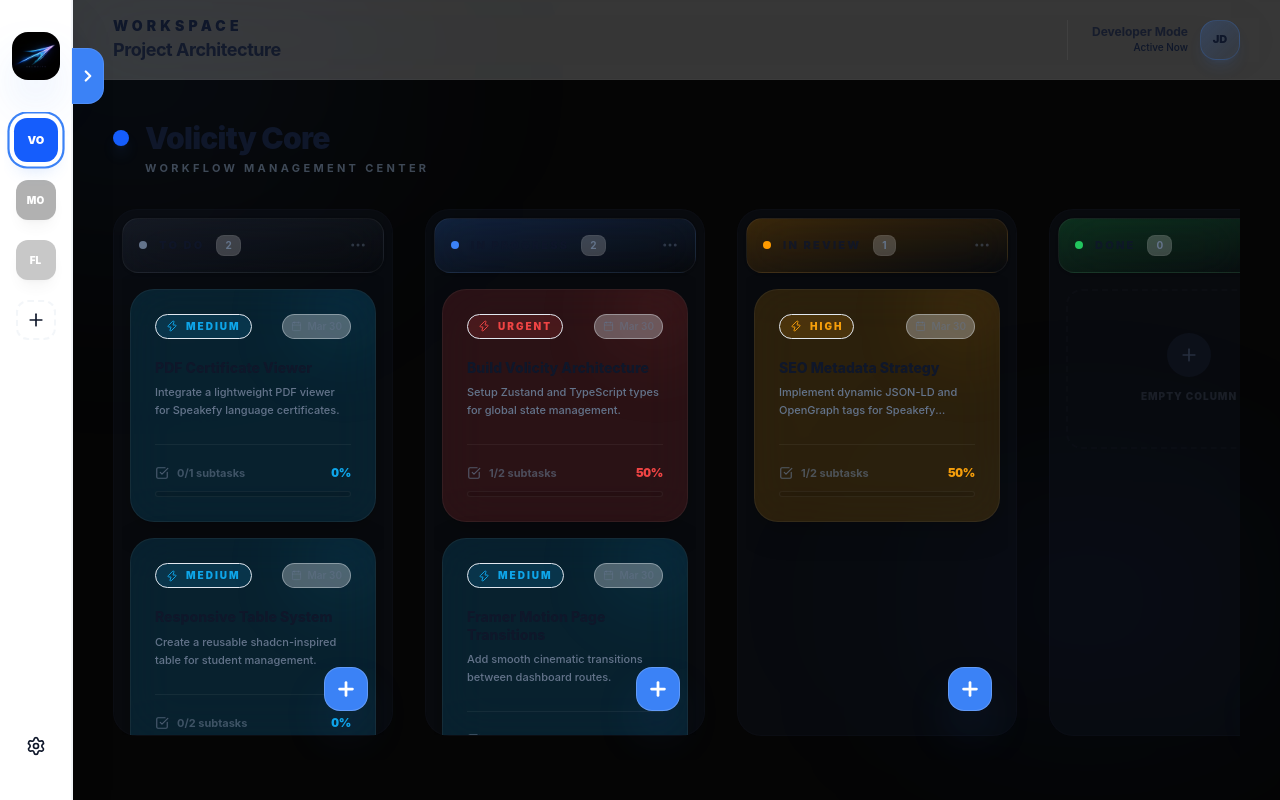
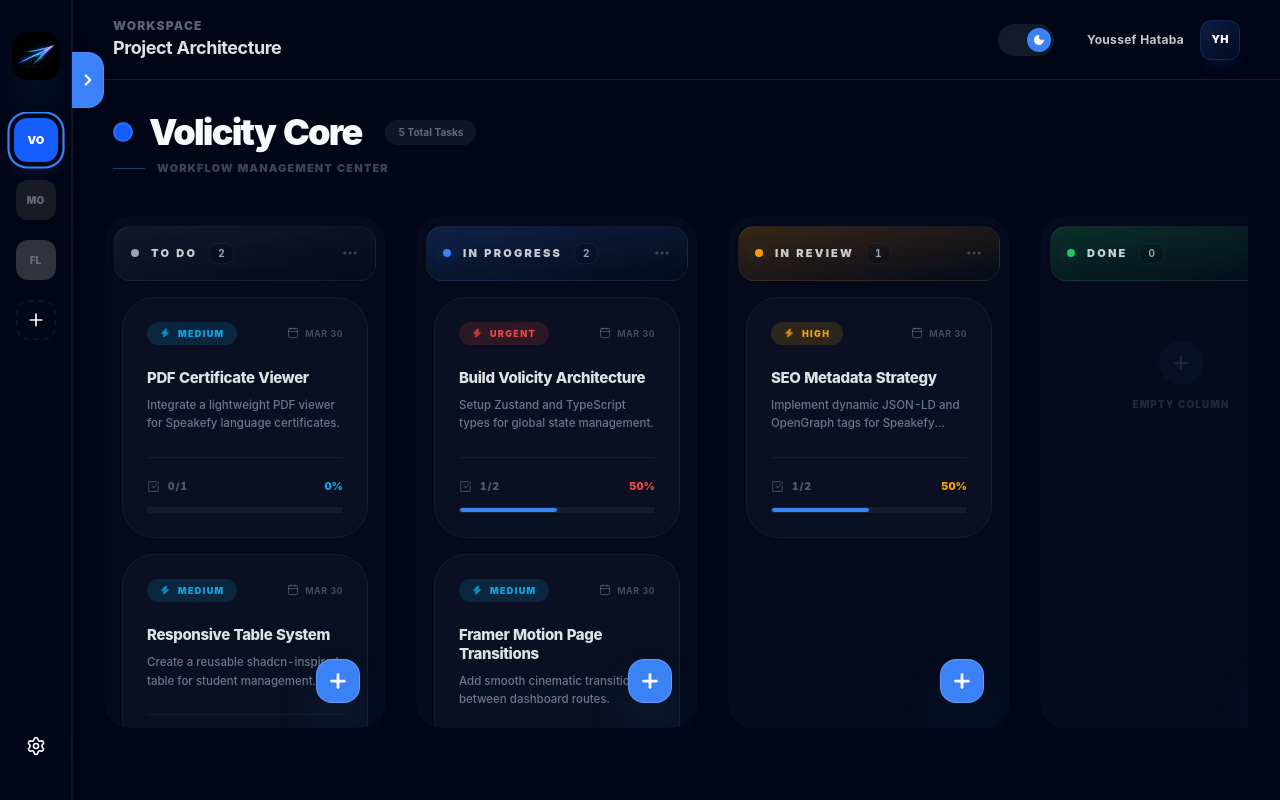
Before and after one commit to youssef-hataba/velocity, a React (Vite) app: page / in a window 1280 px wide. Built offline with nearby package versions, Linux system fonts and the light colour scheme.

Commit message:
dark , light mood

```diff
--- a/src/components/board/Board.tsx
+++ b/src/components/board/Board.tsx
@@ -1,25 +1,20 @@
 import { useBoardStore } from "../../store/useBoardStore";
 import type { Status, Task } from "../../types/board";
 import Column from "./Column";
+import { LayoutGrid } from "lucide-react";
 
 const Board = () => {
-  // Select state from store
   const tasks = useBoardStore((state) => state.tasks);
   const activeProjectId = useBoardStore((state) => state.activeProjectId);
   const projects = useBoardStore((state) => state.projects);
 
-  // Get active project details
   const activeProject = projects.find((p) => p.id === activeProjectId);
-
-  // 1. Filter tasks by active project
   const projectTasks = tasks.filter((task) => task.projectId === activeProjectId);
 
-  // 2. Helper to get tasks by status
   const getTasksByStatus = (status: Status): Task[] => {
     return projectTasks.filter((task) => task.status === status);
   };
 
-  // أضفنا "In Review" هنا ليكون العمود الثالث قبل "Done"
   const COLUMNS: { title: string; status: Status }[] = [
     { title: "To Do", status: "todo" },
     { title: "In Progress", status: "in-progress" },
@@ -29,29 +24,41 @@ const Board = () => {
 
   if (!activeProject) {
     return (
-      <div className="flex items-center justify-center h-full text-muted/50 font-medium italic">
-        Select a project from the sidebar to view the board
+      <div className="flex flex-col items-center justify-center h-full gap-4">
+        <div className="p-6 rounded-3xl bg-steel/5 border border-steel/10">
+          <LayoutGrid size={40} className="text-muted/20 animate-pulse" />
+        </div>
+        <p className="text-muted/50 font-black uppercase tracking-[0.2em] text-[10px]">
+          Select a project to initiate workflow
+        </p>
       </div>
     );
   }
 
   return (
-    <div className="h-full flex flex-col gap-8">
-      {/* Board Header Info */}
-      <header className="flex flex-col gap-1 shrink-0">
+    <div className="h-full flex flex-col gap-10">
+      <header className="flex flex-col gap-2 shrink-0 px-2">
         <div className="flex items-center gap-4">
-          <div className={`w-4 h-4 rounded-full ${activeProject.color} shadow-lg shadow-primary/20`} />
-          <h2 className="text-3xl font-black tracking-tight text-foreground">
+          <div
+            className={`w-5 h-5 rounded-full ${activeProject.color} shadow-[0_0_15px_rgba(var(--color-primary),0.4)] border-2 border-white/20 dark:border-white/10`}
+          />
+          <h2 className="text-4xl font-black tracking-tighter text-foreground drop-shadow-sm">
             {activeProject.name}
           </h2>
+          <span className="ml-2 px-3 py-1 rounded-full bg-steel/10 dark:bg-steel/40 text-muted/60 text-[10px] font-bold border border-steel/10">
+            {projectTasks.length} Total Tasks
+          </span>
         </div>
-        <p className="text-muted/60 text-[11px] font-bold uppercase tracking-[0.3em] px-8">
-          Workflow Management Center
-        </p>
+
+        <div className="flex items-center gap-3">
+          <div className="h-px w-8 bg-primary/40" />
+          <p className="text-muted/40 dark:text-muted-foreground/30 text-[11px] font-black uppercase tracking-widest">
+            Workflow Management Center
+          </p>
+        </div>
       </header>
 
-      {/* Columns Container */}
-      <div className="flex-1 flex gap-8 overflow-x-auto pb-6 custom-scrollbar scroll-smooth">
+      <div className="flex-1 flex gap-8 overflow-x-auto pb-10 pr-10 custom-scrollbar scroll-smooth items-start">
         {COLUMNS.map((col) => (
           <Column
             key={col.status}
--- a/src/components/board/TaskCard.tsx
+++ b/src/components/board/TaskCard.tsx
@@ -7,34 +7,33 @@ interface TaskCardProps {
   onClick: (task: Task) => void;
 }
 
-// --- Helper for Dynamic Card & Accent Colors ---
 const getPriorityConfig = (priority: Priority) => {
   const configs: Record<Priority, { bg: string; text: string; ring: string; glow: string; icon: string }> = {
     urgent: {
-      bg: "bg-urgent/15", // Red
+      bg: "bg-urgent/10 dark:bg-urgent/15",
       text: "text-urgent",
-      ring: "group-hover:ring-urgent/30",
+      ring: "group-hover:border-urgent/30 dark:group-hover:border-urgent/50",
       glow: "from-urgent/20",
       icon: "text-urgent"
     },
     high: {
-      bg: "bg-high/15", // Orange/Amber
+      bg: "bg-high/10 dark:bg-high/15",
       text: "text-high",
-      ring: "group-hover:ring-high/30",
+      ring: "group-hover:border-high/30 dark:group-hover:border-high/50",
       glow: "from-high/20",
       icon: "text-high"
     },
     medium: {
-      bg: "bg-medium/15", // Sky Blue
+      bg: "bg-medium/10 dark:bg-medium/15",
       text: "text-medium",
-      ring: "group-hover:ring-medium/30",
+      ring: "group-hover:border-medium/30 dark:group-hover:border-medium/50",
       glow: "from-medium/20",
       icon: "text-medium"
     },
     low: {
-      bg: "bg-low/15", // Purple
+      bg: "bg-low/10 dark:bg-low/15",
       text: "text-low",
-      ring: "group-hover:ring-low/30",
+      ring: "group-hover:border-low/30 dark:group-hover:border-low/50",
       glow: "from-low/20",
       icon: "text-low"
     },
@@ -42,12 +41,9 @@ const getPriorityConfig = (priority: Priority) => {
   return configs[priority];
 };
 
-// --- Main Component ---
 const TaskCard = ({ task, onClick }: TaskCardProps) => {
-  // 1. Get visual config based on priority
   const config = getPriorityConfig(task.priority);
 
-  // 2. Calculate progress
   const totalSubTasks = task.subTasks.length;
   const completedSubTasks = task.subTasks.filter((st) => st.isCompleted).length;
   const progressPercentage = totalSubTasks > 0
@@ -58,70 +54,68 @@ const TaskCard = ({ task, onClick }: TaskCardProps) => {
     <motion.div
       layoutId={task.id}
       onClick={() => onClick(task)}
-      whileHover={{ y: -6, scale: 1.015 }}
-      whileTap={{ scale: 0.985 }}
-      initial={{ opacity: 0, y: 15 }}
+      whileHover={{ y: -5, scale: 1.01 }}
+      whileTap={{ scale: 0.98 }}
+      initial={{ opacity: 0, y: 10 }}
       animate={{ opacity: 1, y: 0 }}
-      // Updated cinematic classes for better glass and colors
       className={`
-        relative group p-6 rounded-3xl cursor-pointer
-        backdrop-blur-xl border border-white/5
-        shadow-[0_8px_32px_0_rgba(0,0,0,0.2)]
-        transition-all duration-300 overflow-hidden select-none
-        bg-card/40 ${config.ring} group-hover:ring-1 group-hover:shadow-cinematic
-        ${config.bg}
+        relative group p-6 rounded-[2rem] cursor-pointer
+        transition-all duration-500 overflow-hidden select-none
+        bg-card/40 dark:bg-card/20 backdrop-blur-md
+        border border-black/5 dark:border-white/5
+        shadow-sm hover:shadow-cinematic
+        ${config.ring} hover:border-opacity-100
       `}
     >
-      {/* 3. Deep Cinematic Glow on Hover */}
-      <div className={`absolute -right-6 -top-6 w-24 h-24 bg-linear-to-br ${config.glow} to-transparent rounded-full blur-2xl group-hover:w-32 group-hover:h-32 transition-all duration-500`} />
-      <div className={`absolute left-1/2 bottom-0 w-2/3 h-1 ${config.glow} blur-lg group-hover:opacity-100 opacity-50 transition-opacity`} />
+      {/* Cinematic Glows - مخففة في اللايت مود وقوية في الدارك */}
+      <div className={`absolute -right-8 -top-8 w-28 h-28 bg-linear-to-br ${config.glow} to-transparent rounded-full blur-2xl opacity-0 group-hover:opacity-100 transition-opacity duration-700`} />
 
-      {/* 4. Priority Badge */}
-      <header className="flex justify-between items-start mb-5 relative z-10">
-        <div className={`flex items-center gap-2 px-2.5 py-1 rounded-full ${config.bg} border ${config.ring}`}>
-          <Zap size={12} className={config.icon} />
-          <span className={`text-[10px] font-black uppercase tracking-[0.2em] ${config.text}`}>
+      {/* Priority Badge & Date */}
+      <header className="flex justify-between items-center mb-6 relative z-10">
+        <div className={`flex items-center gap-2 px-3 py-1 rounded-xl ${config.bg} border border-transparent group-hover:border-current transition-colors duration-500`}>
+          <Zap size={10} className={`${config.icon} fill-current opacity-80`} />
+          <span className={`text-[9px] font-black uppercase tracking-[0.15em] ${config.text}`}>
             {task.priority}
           </span>
         </div>
 
-        {/* Date */}
-        <div className="flex items-center gap-1.5 text-muted/50 text-[10px] font-semibold bg-secondary/30 px-2 py-1 rounded-full border border-border/40">
-          <Calendar size={11} className="text-muted/60" />
+        <div className="flex items-center gap-1.5 text-muted/40 text-[9px] font-bold uppercase tracking-wider">
+          <Calendar size={12} />
           {new Date(task.createdAt).toLocaleDateString(undefined, { month: 'short', day: 'numeric' })}
         </div>
       </header>
 
-      {/* 5. Title & Description */}
-      <div className="relative z-10 space-y-2 mb-6">
-        <h3 className="text-sm font-extrabold leading-tight group-hover:text-primary transition-colors line-clamp-2">
+      {/* Content Area */}
+      <div className="relative z-10 mb-6 space-y-2">
+        <h3 className="text-[15px] font-extrabold leading-tight tracking-tight text-foreground/90 group-hover:text-primary transition-colors duration-300">
           {task.title}
         </h3>
-        <p className="text-[11px] text-muted leading-relaxed font-medium line-clamp-2">
+        <p className="text-[11.5px] text-muted/70 leading-relaxed font-medium line-clamp-2">
           {task.description}
         </p>
       </div>
 
-      {/* 6. Cinematic Progress Section */}
-      <footer className="pt-5 border-t border-white/5 relative z-10">
-        <div className="flex justify-between items-end mb-2.5">
-          <div className="flex items-center gap-2 text-muted/60">
-            <CheckSquare size={14} className="text-muted/70" />
-            <span className="text-[11px] font-bold">{completedSubTasks}/{totalSubTasks} subtasks</span>
+      {/* Progress Footer */}
+      <footer className="relative z-10 pt-5 border-t border-black/5 dark:border-white/5">
+        <div className="flex justify-between items-center mb-3">
+          <div className="flex items-center gap-2 text-muted/50">
+            <CheckSquare size={13} className="opacity-70" />
+            <span className="text-[10px] font-black uppercase tracking-widest">{completedSubTasks}/{totalSubTasks}</span>
           </div>
-          <span className={`text-xs font-black ${config.text} tabular-nums tracking-tight`}>
+          <span className={`text-[11px] font-black ${config.text} tabular-nums`}>
             {progressPercentage}%
           </span>
         </div>
 
-          <div className="w-full bg-black/10 h-1.5 rounded-full overflow-hidden p-0.5 border border-white/5">
-            <motion.div
-              initial={{ width: 0 }}
-              animate={{ width: `${progressPercentage}%` }}
-              transition={{ duration: 1, ease: "circOut" }}
-              className={`h-full bg-linear-to-r from-primary to-${config.text.split('-')[1]} rounded-full shadow-[0_0_12px_rgba(59,130,246,0.5)]`}
-            />
-          </div>
+        {/* Cinematic Progress Bar */}
+        <div className="w-full bg-black/5 dark:bg-white/5 h-1.5 rounded-full overflow-hidden p-[1px]">
+          <motion.div
+            initial={{ width: 0 }}
+            animate={{ width: `${progressPercentage}%` }}
+            transition={{ duration: 1.2, ease: [0.22, 1, 0.36, 1] }}
+            className={`h-full rounded-full bg-primary shadow-[0_0_10px_rgba(59,130,246,0.3)] dark:shadow-[0_0_15px_rgba(59,130,246,0.5)]`}
+          />
+        </div>
       </footer>
     </motion.div>
   );
--- /dev/null
+++ b/src/components/layout/ThemeToggle.tsx
@@ -0,0 +1,48 @@
+import { motion } from "framer-motion";
+import { Sun, Moon } from "lucide-react";
+import { useEffect, useState } from "react";
+
+export const ThemeToggle = () => {
+  const [isDark, setIsDark] = useState(() => {
+    const savedTheme = localStorage.getItem("theme");
+    return savedTheme ? savedTheme === "dark" : true;
+  });
+
+  useEffect(() => {
+    const root = window.document.documentElement;
+
+    if (isDark) {
+      root.classList.add("dark");
+      localStorage.setItem("theme", "dark");
+      root.style.colorScheme = "dark";
+    } else {
+      root.classList.remove("dark");
+      localStorage.setItem("theme", "light");
+      root.style.colorScheme = "light";
+    }
+  }, [isDark]);
+
+  return (
+    <button
+      onClick={() => setIsDark(!isDark)}
+      className="relative w-14 h-8 rounded-full bg-surface border border-steel/20 p-1 flex items-center cursor-pointer overflow-hidden shadow-inner focus:outline-none"
+    >
+      <motion.div
+        animate={{
+          x: isDark ? 24 : 0,
+          backgroundColor: isDark ? "#3b82f6" : "#f59e0b"
+        }}
+        transition={{ type: "spring", stiffness: 500, damping: 30 }}
+        className="w-6 h-6 rounded-full flex items-center justify-center text-white z-10 shadow-md"
+      >
+        {isDark ? (
+          <Moon size={12} fill="currentColor" className="text-white" />
+        ) : (
+          <Sun size={12} fill="currentColor" className="text-white" />
+        )}
+      </motion.div>
+
+      <div className="absolute inset-0 bg-linear-to-r from-amber-500/5 to-blue-500/5 opacity-50" />
+    </button>
+  );
+};
--- a/src/components/sidebar/Sidebar.tsx
+++ b/src/components/sidebar/Sidebar.tsx
@@ -35,7 +35,7 @@ const Sidebar = () => {
             exit={{ opacity: 0, scale: 0.8, x: -10 }}
             whileHover={{ x: 5 }}
             onClick={() => false}
-            className="absolute left-18 top-12 z-50 h-14 w-8 bg-primary rounded-r-2xl text-white shadow-[10px_0_30px_rgba(var(--primary),0.3)] flex items-center justify-center transition-all cursor-pointer border-y border-r border-white/10"
+            className="absolute left-18 top-13 z-50 h-14 w-8 bg-primary rounded-r-2xl text-white shadow-[10px_0_30px_rgba(var(--primary),0.3)] flex items-center justify-center transition-all cursor-pointer border-y border-r border-white/10"
           >
             <ChevronRight size={18} strokeWidth={3} />
           </motion.button>
--- a/src/index.css
+++ b/src/index.css
@@ -1,138 +1,97 @@
 @import "tailwindcss";
 
+/* 1. إعداد الـ Dark Mode يدوياً لضمان التوافق التام */
+@custom-variant dark (&:where(.dark, .dark *));
+
 @theme {
-  /* Core Colors */
-  --color-background: light-dark(#ffffff, #0f172a);
-  --color-foreground: light-dark(#0f172a, #f8fafc);
+  /* --- Light Mode Core (Ice Blue Aesthetic) --- */
+  --color-background: #e0e7ff; /* لبني باهت مريح للعين */
+  --color-foreground: #1e293b;
 
-  /* Grayscale / Cinematic Greys */
-  --color-surface: #121826;     /* رصاصي عميق للخلفيات */
-  --color-steel: #272f3f;       /* رصاصي معدني للحدود والعناصر */
+  --color-surface: #f8fafc;     /* أفتح قليلاً من الخلفية للـ Sections */
+  --color-steel: #cbd5e1;       /* رمادي مزرق للحدود */
   --color-faint: #64748b;
 
-  --color-card: light-dark(#ffffff, #1e293b);
-  --color-card-foreground: light-dark(#1e293b, #f1f5f9);
+  --color-card: #ffffff;
+  --color-card-foreground: #1e293b;
 
   --color-primary: #3b82f6;
   --color-primary-hover: #2563eb;
   --color-primary-foreground: #ffffff;
 
-  --color-secondary: light-dark(#f1f5f9, #334155);
-  --color-secondary-foreground: light-dark(#475569, #f8fafc);
+  --color-secondary: #e2e8f0;
+  --color-secondary-foreground: #475569;
 
-  /* Semantic Priorities */
+  /* Semantic Colors */
   --color-urgent: #ef4444;
   --color-high: #f59e0b;
   --color-medium: #0ea5e9;
   --color-low: #a855f7;
 
-  /* UI Feedback & States */
+  /* Feedback States */
   --color-success: #22c55e;
   --color-warning: #facc15;
   --color-info: #3b82f6;
 
-  /* Layout Elements */
-  --color-border: light-dark(#e2e8f0, #1e293b);
-  --color-input: light-dark(#f8fafc, #0f172a);
+  /* Layout & Typography */
+  --color-border: #e2e8f0;
+  --color-input: #f8fafc;
   --color-ring: #3b82f6;
+  --color-muted: #64748b;
 
-  /* Typography States */
-  --color-muted: light-dark(#64748b, #94a3b8);
+  --color-popover: #ffffff;
+  --color-popover-foreground: #1e293b;
 
-  /* Popover & Tooltip Colors */
-  --color-popover: light-dark(#ffffff, #1a1f2e); /* Slightly lighter than background */
-  --color-popover-foreground: light-dark(#0f172a, #f8fafc);
-
-  /* Custom Shadows & Radius */
+  /* Effects */
   --radius-xl: 0.75rem;
   --radius-2xl: 1rem;
-  --shadow-cinematic: 0 10px 15px -3px rgba(0, 0, 0, 0.1), 0 4px 6px -2px rgba(0, 0, 0, 0.05);
+  --shadow-cinematic: 0 20px 50px -12px rgba(0, 0, 0, 0.08), 0 0 20px rgba(59, 130, 246, 0.03);
+  --shadow-glow: 0 0 15px rgba(59, 130, 246, 0.3);
 }
 
 @layer base {
-  *,
-  ::after,
-  ::before {
-    @apply border-border;
+  /* 2. Manual Dark Mode Overrides */
+  .dark {
+    --color-background: #020617; /* Midnight Navy */
+    --color-foreground: #f8fafc;
+    --color-surface: #0f172a;
+    --color-steel: #272f3f;
+    --color-faint: #94a3b8;
+    --color-card: #1e293b;
+    --color-card-foreground: #f1f5f9;
+    --color-secondary: #334155;
+    --color-secondary-foreground: #f8fafc;
+    --color-border: #1e293b;
+    --color-input: #0f172a;
+    --color-muted: #94a3b8;
+    --color-popover: #1a1f2e;
+    --color-popover-foreground: #f8fafc;
+
+    /* Dark Shadow Tuning */
+    --shadow-cinematic: 0 20px 50px -12px rgba(0, 0, 0, 0.5), 0 0 20px rgba(59, 130, 246, 0.05);
+  }
+
+  *, ::after, ::before {
+    @apply border-border transition-colors duration-500 ease-in-out;
   }
 
   body {
-    color-scheme: light dark;
-    @apply bg-background text-foreground transition-colors duration-300 antialiased;
+    @apply bg-background text-foreground antialiased selection:bg-primary/20;
+    font-feature-settings: "cv02", "cv03", "cv04", "tnum";
   }
 }
 
 @layer utilities {
+  /* Glassmorphism Styles */
   .glass {
     @apply bg-card/60 backdrop-blur-lg border border-white/5;
   }
-}
 
-@layer utilities {
-  /* تخصيص الـ Scrollbar للأجهزة التي تدعم الـ Webkit (Chrome, Safari, Edge) */
-  .custom-scrollbar::-webkit-scrollbar {
-    width: 5px; /* عرض نحيف جداً وسينمائي */
-    height: 5px;
-  }
-
-  .custom-scrollbar::-webkit-scrollbar-track {
-    background: transparent; /* التراك شفاف تماماً عشان ما يخربش الـ Glassmorphism */
-  }
-
-  .custom-scrollbar::-webkit-scrollbar-thumb {
-    background: rgba(255, 255, 255, 0.05); /* لون خفيف جداً في البداية */
-    border-radius: 20px;
-    transition: all 0.3s ease;
-  }
-
-  /* يظهر بوضوح أكتر لما المستخدم يقرب الماوس من منطقة السكرول */
-  .custom-scrollbar:hover::-webkit-scrollbar-thumb {
-    background: rgba(59, 130, 246, 0.2); /* أزرق خفيف يتماشى مع الهوية */
-    box-shadow: 0 0 10px rgba(59, 130, 246, 0.1);
-  }
-
-  .custom-scrollbar::-webkit-scrollbar-thumb:hover {
-    background: rgba(59, 130, 246, 0.5) !important; /* يلمع أكتر عند اللمس */
-  }
-
-  /* لمتصفح Firefox */
-  .custom-scrollbar {
-    scrollbar-width: thin;
-    scrollbar-color: rgba(255, 255, 255, 0.1) transparent;
-  }
-
-  .custom-scrollbar::-webkit-scrollbar-thumb {
-    background: transparent; /* مخفي تماماً */
-  }
-
-  .custom-scrollbar:hover::-webkit-scrollbar-thumb {
-    background: rgba(255, 255, 255, 0.1); /* يظهر بهدوء عند الـ Hover */
-  }
-}
-
-@layer utilities {
-  /* 1. Hide scrollbar but allow scrolling (used for the project rail) */
-  .no-scrollbar::-webkit-scrollbar {
-    display: none;
-  }
-  .no-scrollbar {
-    -ms-overflow-style: none; /* IE and Edge */
-    scrollbar-width: none; /* Firefox */
-  }
-
-  /* 2. Professional Cinematic Shadow (Deep floating effect) */
-  .shadow-cinematic {
-    box-shadow:
-      0 20px 50px -12px rgba(0, 0, 0, 0.5),
-      0 0 20px rgba(59, 130, 246, 0.05);
-  }
-
-  /* 3. Smooth Glassmorphism with variable intensity */
   .glass-premium {
     @apply bg-card/20 backdrop-blur-2xl border border-white/[0.03] shadow-2xl;
   }
 
-  /* 4. Text and Background subtle glows */
+  /* Glow Effects */
   .text-glow {
     text-shadow: 0 0 15px rgba(59, 130, 246, 0.3);
   }
@@ -141,13 +100,45 @@
     background: radial-gradient(circle at center, rgba(59, 130, 246, 0.15) 0%, transparent 70%);
   }
 
-  /* 5. Custom Tooltip Indicator (The little arrow) */
-  .tooltip-arrow {
-    @apply absolute top-1/2 -left-1 -translate-y-1/2 w-2 h-2 bg-popover border-l border-b border-border rotate-45;
+  /* Custom Professional Scrollbar */
+  .custom-scrollbar::-webkit-scrollbar {
+    width: 6px;
+    height: 6px;
+  }
+
+  .custom-scrollbar::-webkit-scrollbar-track {
+    background: transparent;
+  }
+
+  .custom-scrollbar::-webkit-scrollbar-thumb {
+    background: rgba(148, 163, 184, 0.2);
+    border-radius: 20px;
+    border: 2px solid transparent;
+    background-clip: content-box;
+  }
+
+  .dark .custom-scrollbar::-webkit-scrollbar-thumb {
+    background: rgba(255, 255, 255, 0.05);
+    background-clip: content-box;
+  }
+
+  .custom-scrollbar:hover::-webkit-scrollbar-thumb {
+    background: rgba(59, 130, 246, 0.4);
+    background-clip: content-box;
+  }
+
+  /* Utility to hide scrollbar */
+  .no-scrollbar::-webkit-scrollbar {
+    display: none;
+  }
+  .no-scrollbar {
+    -ms-overflow-style: none;
+    scrollbar-width: none;
   }
 }
 
+/* Typography & Alignment */
 .workspace-initials {
   @apply tracking-tighter leading-none flex items-center justify-center;
-  font-feature-settings: "tnum", "lnum"; /* Ensures numbers and letters align perfectly */
+  font-feature-settings: "tnum", "lnum";
 }
--- a/src/main.tsx
+++ b/src/main.tsx
@@ -3,27 +3,18 @@ import { createRoot } from "react-dom/client";
 import "./index.css";
 import Board from "./components/board/Board";
 import Sidebar from "./components/sidebar/Sidebar";
+import { ThemeToggle } from "./components/layout/ThemeToggle";
 
 createRoot(document.getElementById("root")!).render(
   <StrictMode>
-    {/* Global Application Container */}
-    <div className="flex h-screen w-full overflow-hidden bg-[#050505] text-foreground font-sans selection:bg-primary/30">
+    <div className="flex h-screen w-full overflow-hidden bg-background text-foreground font-sans selection:bg-primary/30 transition-all duration-700">
+      <Sidebar />
+      <main className="relative z-10 flex-1 flex flex-col min-w-0 h-full overflow-hidden">
+        <header className="h-20 border-b border-steel/10 dark:border-steel/60 flex items-center px-10 justify-between shrink-0
+          bg-white/10 dark:bg-background/40 backdrop-blur-3xl shadow-sm dark:shadow-none transition-all">
 
-      {/* Background Cinematic Glows */}
-      <div className="fixed inset-0 pointer-events-none z-0">
-        <div className="absolute top-[-10%] left-[-10%] w-[40%] h-[40%] rounded-full bg-primary/5 blur-[120px]" />
-        <div className="absolute bottom-[10%] right-[0%] w-[30%] h-[30%] rounded-full bg-blue-600/5 blur-[100px]" />
-      </div>
-
-      <Sidebar />
-
-      {/* Main Content Area */}
-      <main className="relative z-10 flex-1 flex flex-col min-w-0 h-full overflow-hidden">
-
-        {/* Global Header */}
-        <header className="h-20 border-b border-white/3 flex items-center px-10 justify-between shrink-0 bg-background/20 backdrop-blur-2xl">
           <div className="flex flex-col">
-            <h1 className="text-sm font-black uppercase tracking-[0.3em] text-muted-foreground/50">
+            <h1 className="text-xs font-black uppercase tracking-widest text-muted/60 dark:text-muted-foreground/40">
               Workspace
             </h1>
             <p className="text-lg font-bold tracking-tight text-foreground/90">
@@ -31,27 +22,32 @@ createRoot(document.getElementById("root")!).render(
             </p>
           </div>
 
-          <div className="flex items-center gap-6">
-            {/* Quick Stats or Search could go here */}
-            <div className="h-10 w-px bg-white/5" />
+          <div className="flex items-center gap-4">
+            <ThemeToggle />
+            <div className="h-8 w-px bg-steel/20 dark:bg-steel/10" />
 
-            <div className="flex items-center gap-3 group cursor-pointer">
+            <div className="flex items-center gap-4 group cursor-pointer">
               <div className="text-right">
-                <p className="text-xs font-bold text-foreground/80 group-hover:text-primary transition-colors">Developer Mode</p>
-                <p className="text-[10px] text-muted-foreground/40 font-medium">Active Now</p>
+                <p className="text-xs font-bold text-foreground/80 group-hover:text-primary transition-colors tracking-wide">
+                  Youssef Hataba
+                </p>
               </div>
-              <div className="w-10 h-10 rounded-2xl bg-linear-to-br from-primary/20 to-primary/5 border border-primary/20 flex items-center justify-center text-[11px] font-black shadow-lg shadow-primary/10 group-hover:scale-105 transition-transform">
-                JD
+
+              <div className="
+                w-10 h-10 rounded-xl flex items-center justify-center text-[11px] font-black
+                bg-linear-to-br from-primary/20 to-primary/5
+                border border-primary/20 shadow-lg shadow-primary/10
+                group-hover:scale-105 group-hover:shadow-primary/20 transition-all
+              ">
+                YH
               </div>
             </div>
           </div>
         </header>
 
-        {/* Board Section */}
-        <section className="flex-1 overflow-hidden p-10 bg-transparent custom-scrollbar">
+        <section className="flex-1 overflow-hidden p-8 bg-transparent">
           <Board />
         </section>
-
       </main>
     </div>
   </StrictMode>
```
Also changed, not shown: index.html (+13 -0 lines).
